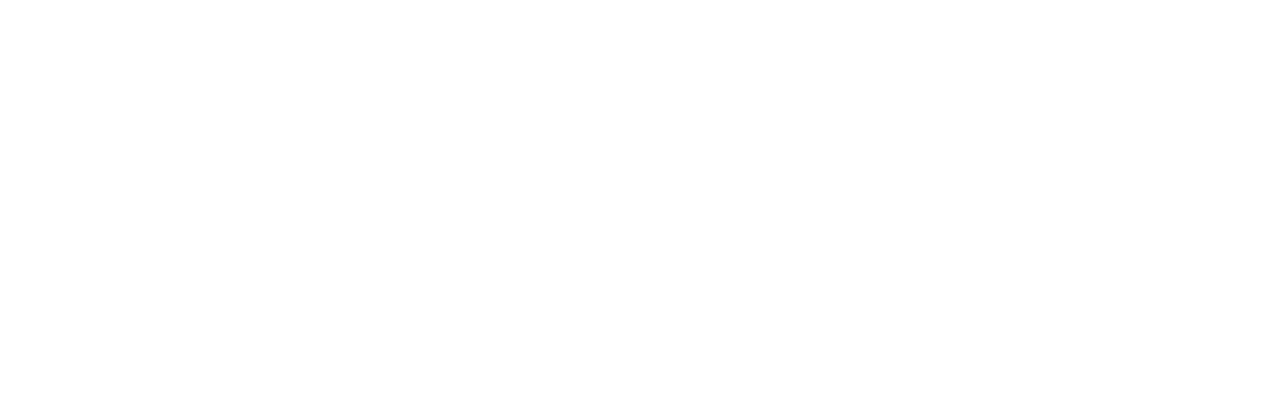
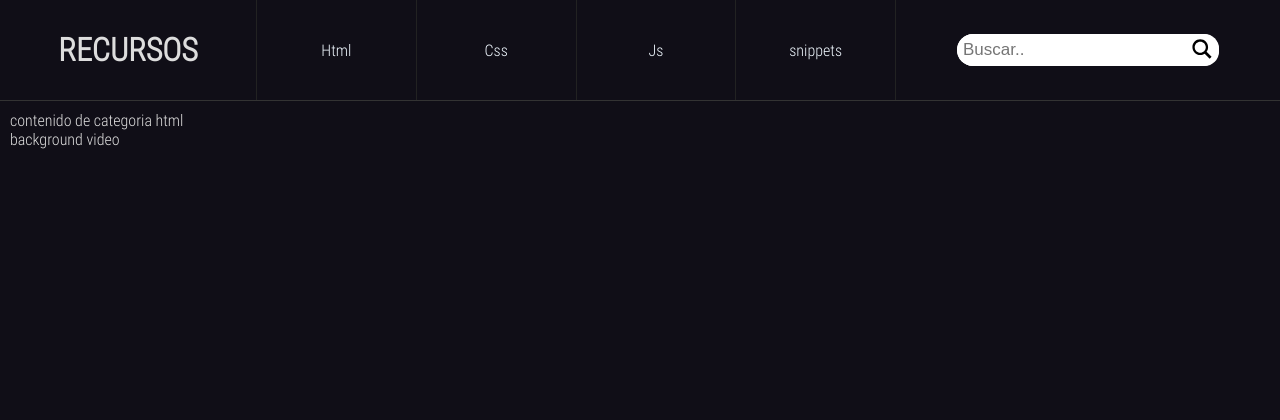
Before and after one commit to jesushernan3/resources, a PHP site: page /vistas/categoria-html.php in a window 1280 px wide. Before the commit the part shown is empty. Shown: the top 420 px of the page. Run offline with PHP 8.4, Linux system fonts and the light colour scheme.

Commit message:
soluciones estilisticas a la caja de busqueda

```diff
--- a/assets/css/main.css
+++ b/assets/css/main.css
@@ -77,6 +77,15 @@ header {
   background-color: #201c2e;
 }
 
+/* caja de busqueda */
+.search-form {
+  display: flex;
+  background-color: #fff;
+  border-radius: 28px;
+}
+.search-form:focus-within {
+  border: 3px solid aquamarine;
+}
 .search-box {
   width: 30%;
   color: aliceblue;
@@ -85,14 +94,18 @@ header {
   justify-content: center;
   align-items: center;
 }
-.search-box input[type=text] {
-  float: right;
+.search-box input[type="text"] {
   padding: 6px;
   border: none;
-  margin-top: 8px;
-  margin-right: 16px;
   font-size: 17px;
-  border-radius: 50px;
+  border-radius: 28px 0 0 28px;
+}
+.boton-lupa {
+  border: none;
+  box-shadow: none;
+  background-color: #fff;
+  padding-right: 5px;
+  border-radius: 28px;
 }
 
 @media (max-width: 470px) {
--- a/estructura/head.php
+++ b/estructura/head.php
@@ -13,10 +13,17 @@
 
   <header>
     <div class="nav-bar">
-      <h1><a href="index.php">RECURSOS</a></h1>
+      <h1><a href="<?php echo $raiz;?>index.php">RECURSOS</a></h1>
       <?php include('parciales/menu-principal.php');?>
       <div class="search-box">
-      <input type="text" placeholder="Search..">
+        <form role="search" method="get" action="index.php" class="search-form">
+          <input type="text" placeholder="Buscar..">
+          <button class="boton-lupa">
+            <svg class="icono-lupa" xml:space="preserve" enable-background="new 0 0 512 512" viewBox="0 0 512 512" height="24px" width="24px" y="0px" x="0px" xmlns:xlink="http://www.w3.org/1999/xlink" xmlns="http://www.w3.org/2000/svg" version="1.1">
+              <path d="M460.355,421.59L353.844,315.078c20.041-27.553,31.885-61.437,31.885-98.037 C385.729,124.934,310.793,50,218.686,50C126.58,50,51.645,124.934,51.645,217.041c0,92.106,74.936,167.041,167.041,167.041 c34.912,0,67.352-10.773,94.184-29.158L419.945,462L460.355,421.59z M100.631,217.041c0-65.096,52.959-118.056,118.055-118.056 c65.098,0,118.057,52.959,118.057,118.056c0,65.096-52.959,118.056-118.057,118.056C153.59,335.097,100.631,282.137,100.631,217.041 z" id="search-svg"></path>
+            </svg>
+          </button>
+        </form>
       </div>
 
     </div>
--- a/estructura/parciales/menu-principal.php
+++ b/estructura/parciales/menu-principal.php
@@ -1,8 +1,8 @@
 <nav class="main-nav">
   <ul>
-    <li><a href="<?php echo $raiz;?>categoria-html.php">Html</a></li>
+    <li><a href="<?php echo $raiz;?>vistas/categoria-html.php">Html</a></li>
     <li><a href="<?php echo $raiz;?>vistas/categoria-css.php">Css</a></li>
     <li><a href="<?php echo $raiz;?>vistas/categoria-js.php">Js</a></li>
-    <li><a href="#">vamosumando</a></li>
+    <li><a href="#">snippets</a></li>
   </ul>
 </nav>
--- a/vistas/categoria-css.php
+++ b/vistas/categoria-css.php
@@ -1,6 +1,7 @@
 <?php
-$raiz="../../";
-include('../estructura/head.php');?>
+  $raiz="../../";
+  include('../estructura/head.php');
+?>
 
   <a href="<?php echo $raiz?>vistas/css/background-video-css.php">background video</a>
 
--- a/vistas/categoria-html.php
+++ b/vistas/categoria-html.php
@@ -0,0 +1,8 @@
+<?php
+  $raiz="../../";
+  include('../estructura/head.php');
+?>
+  <p>contenido de categoria html</p>
+  <a href="<?php echo $raiz?>vistas/css/background-video-css.php">background video</a>
+
+<?php include('../estructura/foot.php');?>
```
Also changed, not shown: assets/img/04.VEPRO2011-negro.jpg (added).
